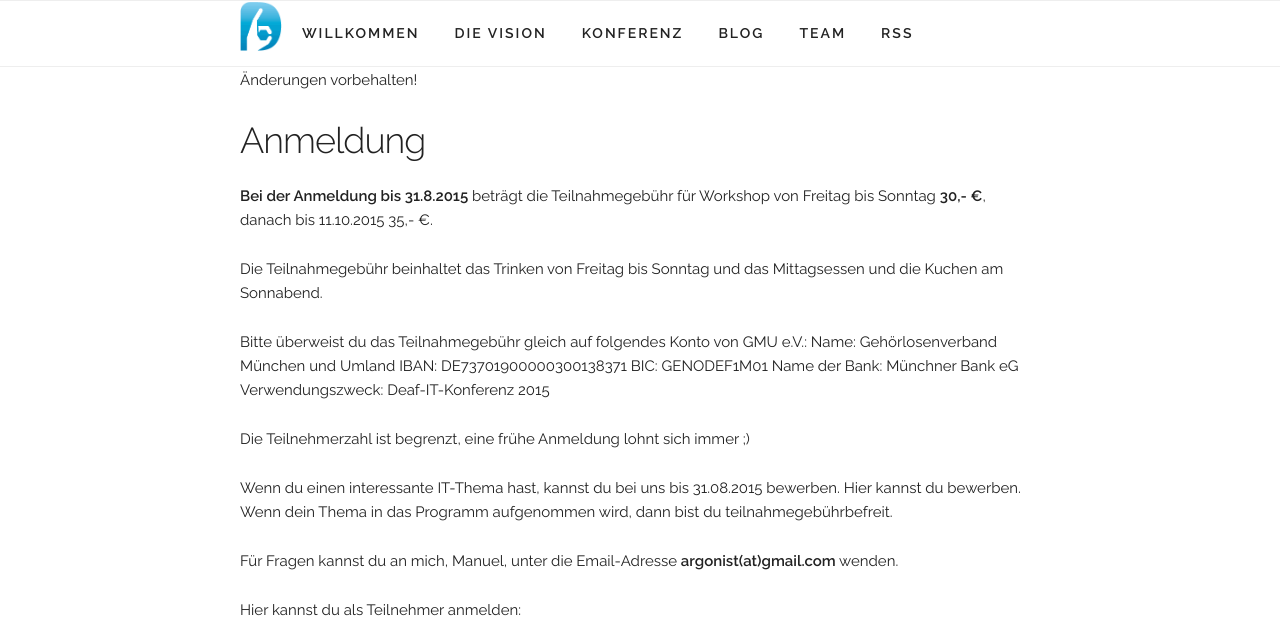
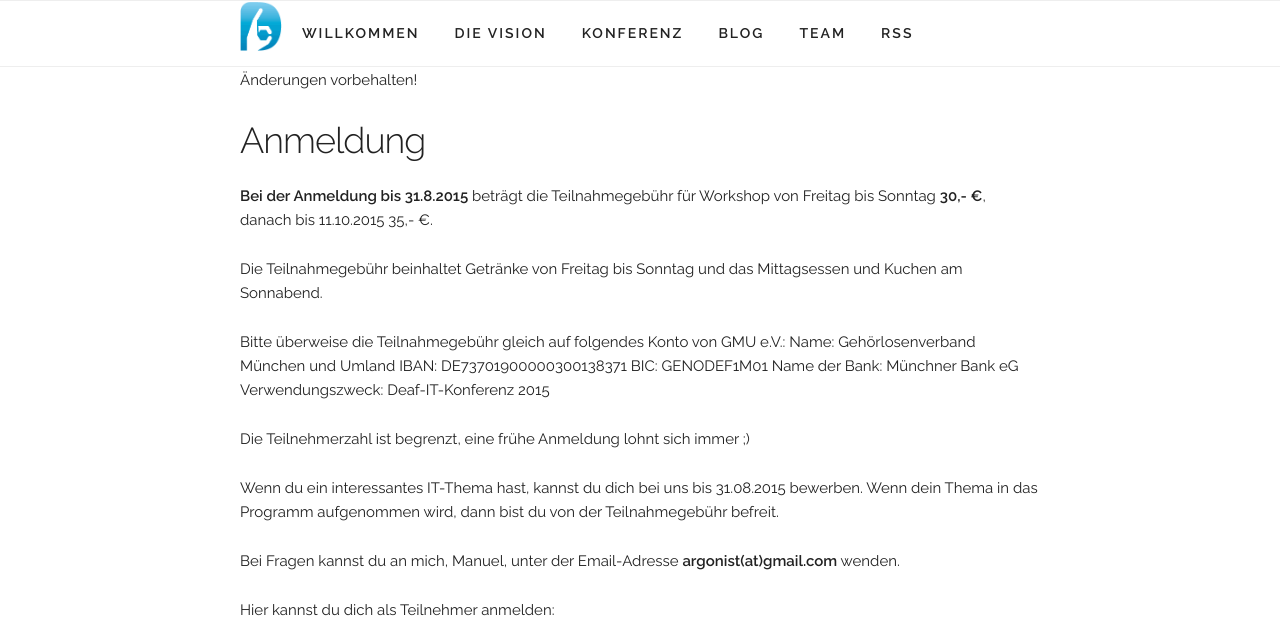
Before and after one commit to NickelPic/deafit.github.io, a Jekyll site: the page built from conference2015.md, in a window 1280 px wide and 900 px high, scrolled down 2069 px, cut to the strip 0-643 px from the top of the window. Built offline with Jekyll 4.4.1, drawn with Linux system fonts in a browser that asks for light colours; nearby versions of some CDN libraries; some of the changed text lies outside the part shown.

Commit message:
Update conference2015.md

```diff
--- a/conference2015.md
+++ b/conference2015.md
@@ -25,7 +25,7 @@ Pommernstraße 1
 Anfahrt: [Google Maps](https://goo.gl/maps/jhK1N)
 
 ### Übernachtung
-Noch offen. Es hängt von Anmeldung ab.
+Noch offen. Es hängt von der Anmeldung ab.
 
 ### Vorläufiges Programm:
 
@@ -140,9 +140,9 @@ Noch offen. Es hängt von Anmeldung ab.
 
 **Bei der Anmeldung bis 31.8.2015** beträgt die Teilnahmegebühr für Workshop von Freitag bis Sonntag **30,- €**, danach bis 11.10.2015 35,- €.
 
-Die Teilnahmegebühr beinhaltet das Trinken von Freitag bis Sonntag und das Mittagsessen und die Kuchen am Sonnabend.
+Die Teilnahmegebühr beinhaltet Getränke von Freitag bis Sonntag und das Mittagsessen und Kuchen am Sonnabend.
 
-Bitte überweist du das Teilnahmegebühr gleich auf folgendes Konto von GMU e.V.:
+Bitte überweise die Teilnahmegebühr gleich auf folgendes Konto von GMU e.V.:
 Name: Gehörlosenverband München und Umland
 IBAN: DE73701900000300138371
 BIC: GENODEF1M01
@@ -151,10 +151,10 @@ Verwendungszweck: Deaf-IT-Konferenz 2015
 
 Die Teilnehmerzahl ist begrenzt, eine frühe Anmeldung lohnt sich immer ;)
 
-Wenn du einen interessante IT-Thema hast, kannst du bei uns bis 31.08.2015 bewerben. Hier kannst du bewerben. Wenn dein Thema in das Programm aufgenommen wird, dann bist du teilnahmegebührbefreit.
+Wenn du ein interessantes IT-Thema hast, kannst du dich bei uns bis 31.08.2015 bewerben. Wenn dein Thema in das Programm aufgenommen wird, dann bist du von der Teilnahmegebühr befreit.
 
-Für Fragen kannst du an mich, Manuel, unter die Email-Adresse **argonist(at)gmail.com** wenden.
+Bei Fragen kannst du an mich, Manuel, unter der Email-Adresse **argonist(at)gmail.com** wenden.
 
-Hier kannst du als Teilnehmer anmelden:
+Hier kannst du dich als Teilnehmer anmelden:
 
 <iframe src="https://docs.google.com/forms/d/1rxgoNDV2voOZ6KK5ZJg_vE5tbF1CtOh95RFRYANarYY/viewform?embedded=true" width="760" height="500" frameborder="0" marginheight="0" marginwidth="0"></iframe>
```
